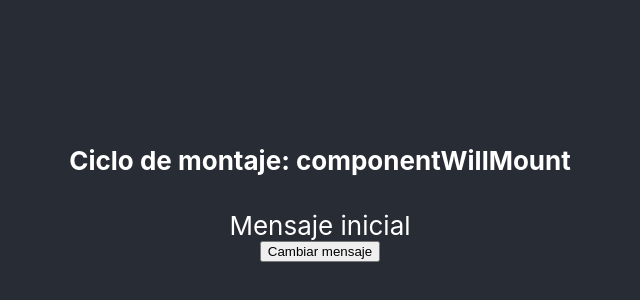
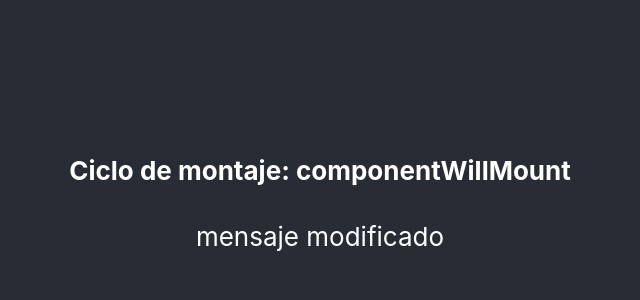
Before and after one commit to daserrano/reactNative, a React (Create React App) app: page / in a window 1280 px wide. Shown: the part 214-514 px from the top of the page, without its empty margins (320-960 px from the left). Built offline with nearby package versions, Linux system fonts and the light colour scheme.

Commit message:
Ciclo de vida>montaje>componentWillMount2

```diff
--- a/src/App.js
+++ b/src/App.js
@@ -8,20 +8,13 @@ class App extends Component {
 
   constructor(props) {
     console.log('constructor')
-    super(props) //Constructor de Component
-    //Inicializamos el state del componente
-    this.state = {mensajeInicial: 'Mensaje inicial'}
-    //bindeamos el contexto al método
-    //this.handleClick = this.handleClick.bind(this)
-  }
-
-  //Otra forma de tener el contexto es el arrow function
-  handleClick = () => {
-    this.setState({mensajeInicial: 'Mensaje cambiado'})
+    super(props)
+    this.state = {mensaje: 'Mensaje inicial'}
   }
 
   componentWillMount() {
     console.log('componentWillMount')
+    this.setState({mensaje: 'mensaje modificado'})
   }
 
   render() {
@@ -30,10 +23,7 @@ class App extends Component {
     <div className="App">
       <header className="App-header">
         <h4>Ciclo de montaje: componentWillMount</h4>
-        {this.state.mensajeInicial}
-        <button onClick={this.handleClick}>
-          Cambiar mensaje
-        </button>
+        {this.state.mensaje}
       </header>
     </div>
   );
```
